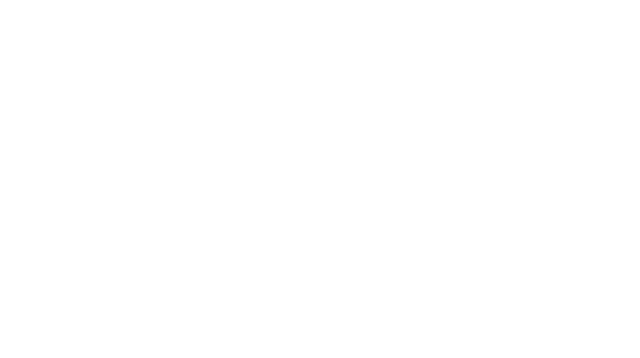
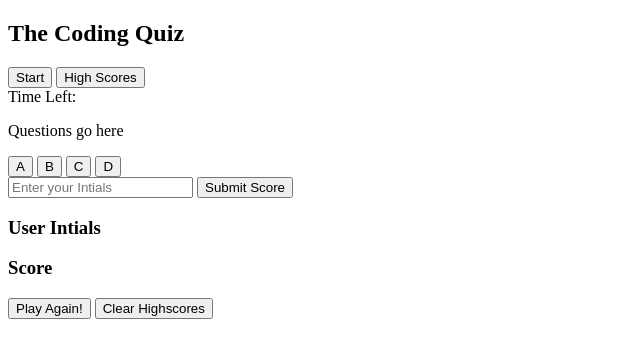
Before and after one commit to ashortaznkid/Code-Quiz, a plain HTML site: page index.html in a window 1280 px wide. Shown: the whole page, without its empty margins (0-640 px from the left). Drawn offline with Linux system fonts and the light colour scheme; files whose address does not match are found by name.

Commit message:
Setup html and incorparated ids to each element for future javascript coding

```diff
--- a/index.html
+++ b/index.html
@@ -9,20 +9,41 @@
 </head>
 <body>
     <!--div for container to hold quiz section-->
+    <div class="container">
+
     <!--div for startup message-->
         <!--Opening page text-->
         <!--buttons to start quiz and to see scores-->
+        <div id="startpage">
+            <h2>The Coding Quiz</h2>
+            <button id="startbtn">Start</button>
+            <button id="scorebtn" onclick="showHighscore()">High Scores</button>
+        </div>
 
     <!--div quiz-->
         <!--Timer-->
         <!--Questions-->
             <!--4 buttons -->
         <!--Results-->
+        <div id="quiz">
+            <div id="timer">Time Left:</div>
+            <div id="questions"><p>Questions go here</p></div>
+                <button id="a" onclick="checkAnswer('a')">A</button>
+                <button id="b" onclick="checkAnswer('b')">B</button>
+                <button id="c" onclick="checkAnswer('c')">C</button>
+                <button id="d" onclick="checkAnswer('d')">D</button>
+            <div id="results"></div>
+        </div>
 
     <!--div gameover message with score-->
         <!--Score-->
         <!--input intials for score keeping-->
         <!--Submit button-->
+        <div id="gameover">
+            <div id="finalScore"></div>
+            <input id="intials" type="text" placeholder="Enter your Intials" name="intials"/>
+            <button id="submitbtn">Submit Score</button>
+        </div>
 
     <!--div for container to hold score page-->
         <!--ScorePage-->
@@ -30,11 +51,25 @@
                 <!--Text for Intial and Score-->
             <!--div score intial-->
             <!--div score-->
-
         <!--Endgame-->
             <!--Button to play again-->
             <!--Clear Score-->
+        <div id="HighscoreContainer">
+            <div id="high-scorePage">
+                <div id="highscore-header">
+                    <h3>User Intials</h3>
+                    <h3>Score</h3>
+                </div>
+            <div id="highscore-intial"></div>
+            <div id="highscore-score"></div>
+            </div>
+            <div id="EndGamebtns">
+                <button id="playAgain" onclick="replayQuiz()">Play Again!</button>
+                <button id="clearHighscore" onclick="clearScore()">Clear Highscores</button>
+            </div>
+        </div>
 
+    </div>
     <script src="script.js"></script>
 </body>
 </html>
```
Lines whose indentation alone changed are shown as unchanged.
